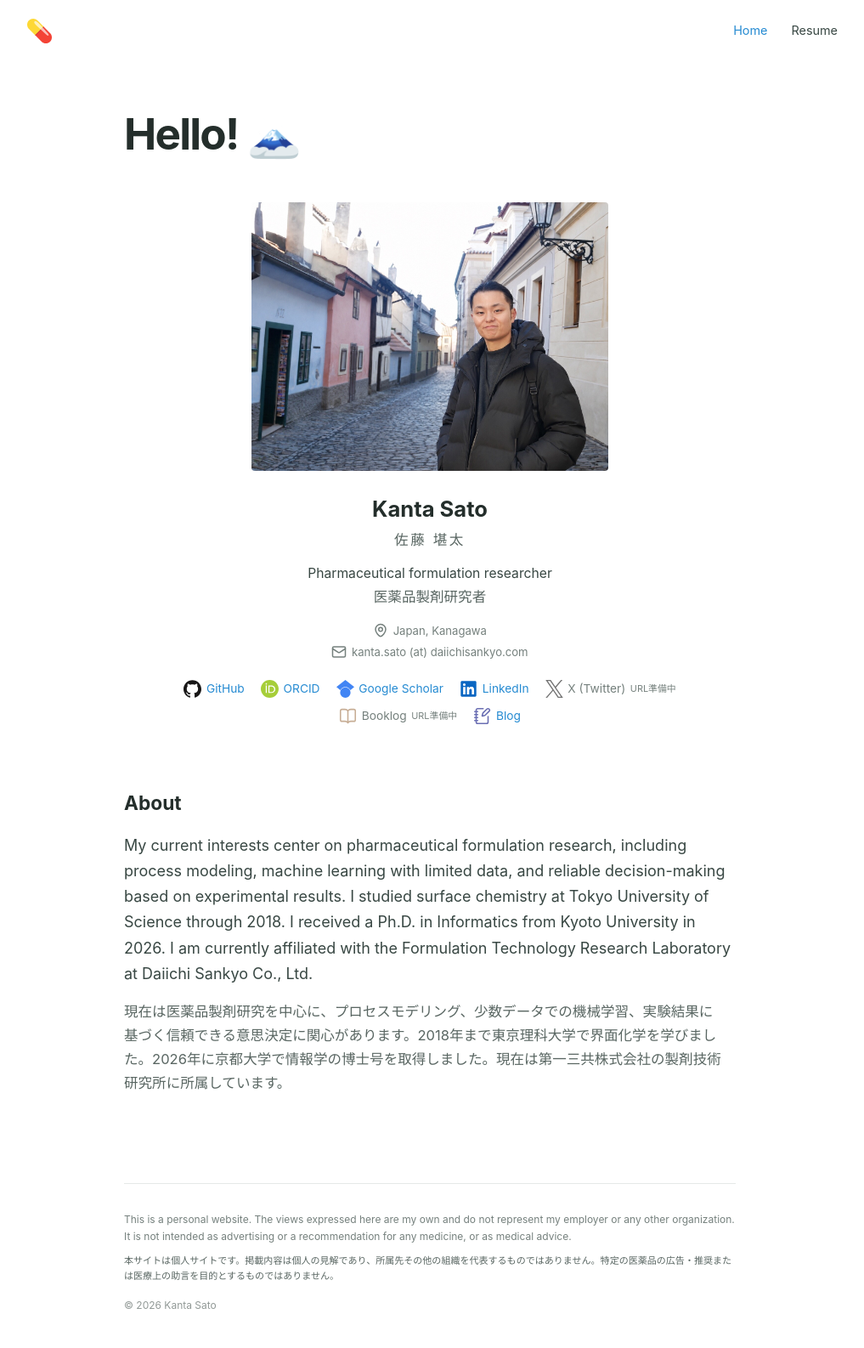
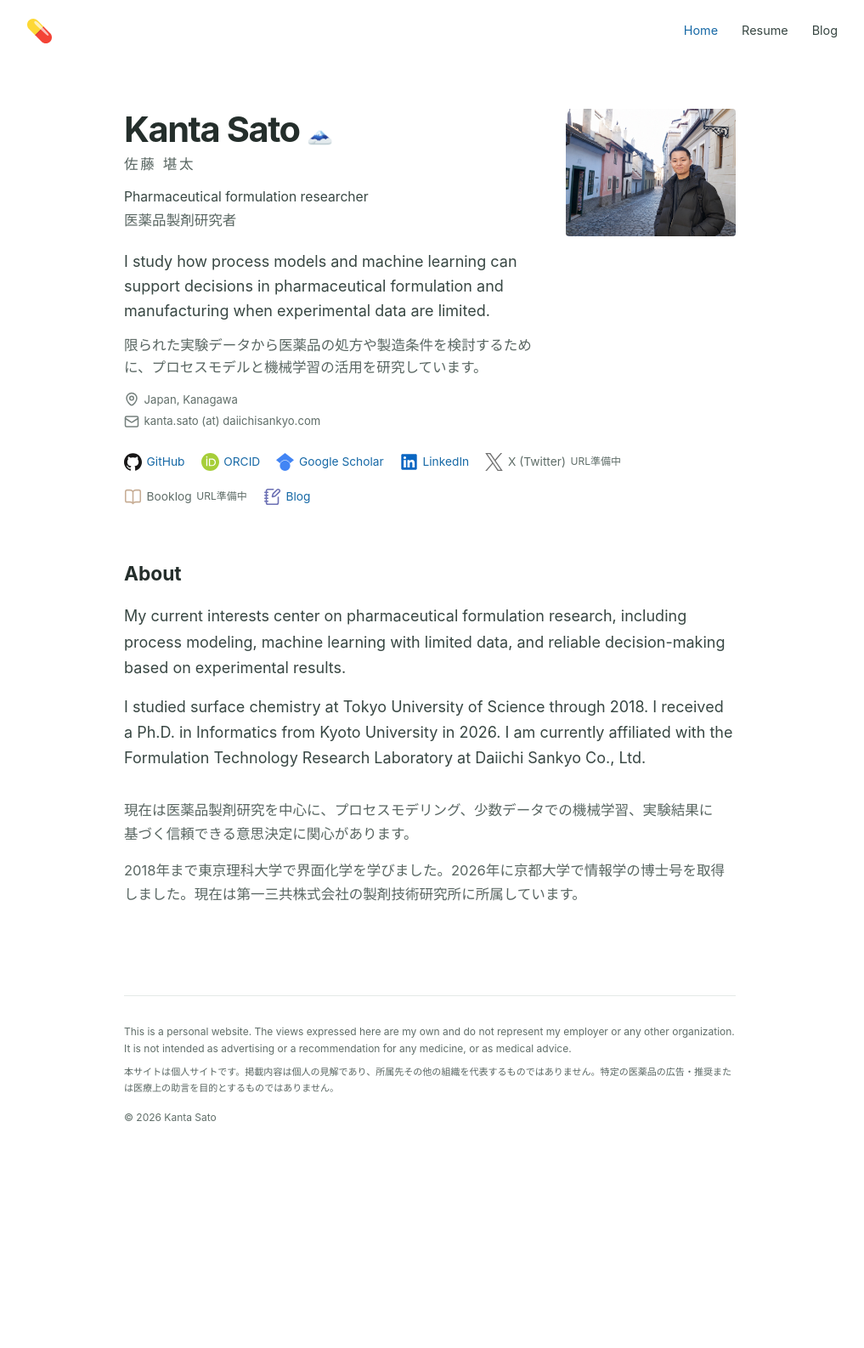
Before and after one commit to kanta-s/kanta-s.github.io, a Jekyll site: the page built from index.html, in a window 1280 px wide. Shown: the whole page at 85% size, without its empty margins (134-1151 px from the left). Built offline with Jekyll 4.4.1, drawn with Linux system fonts in a browser that asks for light colours; after the commit the page ends 1365 px from its top, so only the background shows below that.

Commit message:
Improve profile introduction, blog navigation, and readability

```diff
--- a/_layouts/default.html
+++ b/_layouts/default.html
@@ -1,13 +1,19 @@
 <!doctype html>
-<html lang="{{ site.lang | default: 'en' }}">
+<html lang="{{ page.lang | default: site.lang | default: 'en' | escape }}">
   <head>
     <meta charset="utf-8">
     <meta name="viewport" content="width=device-width, initial-scale=1">
     <meta name="description" content="{{ page.description | default: site.description | escape }}">
     <meta name="theme-color" content="#ffffff">
-    <title>{% if page.title %}{{ page.title }} | {% endif %}{{ site.title }}</title>
+    {% capture document_title %}{% if page.nav == 'home' %}{{ site.title }}（佐藤 堪太） | Pharmaceutical formulation research{% else %}{% if page.title %}{{ page.title }} | {% endif %}{{ site.title }}{% endif %}{% endcapture %}
+    <title>{{ document_title | strip | escape }}</title>
+    <link rel="canonical" href="{{ page.url | absolute_url }}">
+    <meta property="og:title" content="{{ document_title | strip | escape }}">
+    <meta property="og:description" content="{{ page.description | default: site.description | escape }}">
+    <meta property="og:url" content="{{ page.url | absolute_url }}">
+    <meta property="og:type" content="{% if page.layout == 'post' %}article{% else %}website{% endif %}">
     <link rel="icon" href="{{ '/assets/img/favicon.svg' | relative_url }}" type="image/svg+xml">
-    <link rel="stylesheet" href="{{ '/assets/css/style.css' | relative_url }}">
+    <link rel="stylesheet" href="{{ '/assets/css/style.css' | relative_url }}?v={{ site.time | date: '%s' }}">
   </head>
   <body>
     <div class="site-shell">
@@ -19,6 +25,7 @@
           <nav class="main-nav" aria-label="Main navigation">
             <a href="{{ '/' | relative_url }}"{% if page.nav == 'home' %} aria-current="page"{% endif %}>Home</a>
             <a href="{{ '/resume/' | relative_url }}"{% if page.nav == 'resume' %} aria-current="page"{% endif %}>Resume</a>
+            <a href="{{ '/blog/' | relative_url }}"{% if page.nav == 'blog' or page.layout == 'post' %} aria-current="page"{% endif %}>Blog</a>
           </nav>
         </div>
       </header>
--- a/assets/css/style.scss
+++ b/assets/css/style.scss
@@ -1,6 +1,6 @@
 ---
 ---
-:root{--ink:#384743;--heading:#242e2b;--muted:#75807d;--line:#e5e9e7;--link:#268bd2}
+:root{--ink:#384743;--heading:#242e2b;--muted:#5f6d68;--line:#e5e9e7;--link:#1769a6}
 *{box-sizing:border-box}
 html{background:#fff;color:var(--ink);scroll-behavior:smooth}
 body{min-height:100vh;margin:0;background:#fff;color:var(--ink);font-family:"PT Sans",-apple-system,BlinkMacSystemFont,"Segoe UI","Yu Gothic","Hiragino Kaku Gothic ProN",Arial,sans-serif;font-size:18px;line-height:1.68;text-rendering:optimizeLegibility}
@@ -8,12 +8,12 @@ a{color:var(--link)}a:focus-visible{outline:2px solid var(--link);outline-offset
 .site-shell{min-height:100vh;display:flex;flex-direction:column}.site-header{background:#fff}
 .header-inner{width:min(90%,960px);min-height:72px;margin-inline:auto;display:flex;align-items:center;justify-content:space-between;gap:2rem}
 .brand-mark{width:40px;height:40px;display:inline-grid;place-items:center;text-decoration:none}.brand-mark img{width:31px;height:31px;display:block}
-.main-nav{display:flex;gap:1.75rem;font-size:.9rem}.main-nav a{padding:.35rem 0;color:var(--ink);text-decoration:none}.main-nav a:hover,.main-nav a[aria-current=page]{color:var(--link)}
+.main-nav{display:flex;gap:1.75rem;font-size:.9rem}.main-nav a{padding:.5rem 0;color:var(--ink);text-decoration:none}.main-nav a:hover,.main-nav a[aria-current=page]{color:var(--link)}
 .page-frame{width:min(88%,720px);margin-inline:auto;flex:1;padding:3.5rem 0 5.5rem}h1,h2,h3,dt{color:var(--heading)}h1{margin:0 0 3.2rem;font-size:clamp(2.25rem,7vw,3.2rem);font-weight:700;letter-spacing:-.035em;line-height:1.15}h2{margin:0 0 1rem;font-size:1.42rem;font-weight:700}p{margin:0 0 1rem}p[lang=ja],dd[lang=ja]{color:#596662;font-size:.92em}
-.profile-intro{text-align:center}.portrait{width:min(100%,420px);height:auto;margin:0 auto 1.5rem;display:block;border-radius:4px}.profile-intro h2{margin-bottom:0;font-size:1.6rem}.name-japanese{margin:.1rem 0 .75rem;color:var(--muted);font-size:.82rem;letter-spacing:.16em}.role-line{margin:0;font-size:.98rem}.role-line-ja{margin-top:.05rem;color:var(--muted);font-size:.84rem}.profile-details{margin:.85rem 0 0;display:flex;flex-direction:column;align-items:center;gap:.2rem;color:var(--muted);font-size:.82rem;font-style:normal}.profile-details p{margin:0;display:inline-flex;align-items:center;gap:.35rem;overflow-wrap:anywhere}.profile-details img{width:18px;height:18px;display:block;flex:0 0 auto}
-.profile-links{margin:1.3rem 0 0;display:flex;justify-content:center;flex-wrap:wrap;gap:.55rem 1.2rem;font-size:.86rem}.profile-links a,.profile-link{display:inline-flex;align-items:center;gap:.35rem;text-decoration:none}.profile-links img{width:21px;height:21px;display:block;flex:0 0 auto}.is-pending{color:var(--muted)}.is-pending img{opacity:.55}.profile-links small{font-size:.68rem;font-weight:400}
-.about-section{margin-top:4.5rem}.resume-section{margin-top:3.75rem}.about-section p,.resume-summary{max-width:68ch}.resume-page h1{margin-bottom:0}.page-subtitle{margin:.15rem 0 1.6rem;color:var(--muted)}.resume-summary{margin:0}.resume-list{display:grid;gap:2.25rem}.resume-entry-header{display:grid;grid-template-columns:minmax(0,1fr) auto;align-items:baseline;gap:.75rem 1.5rem}.resume-date{margin:0;color:var(--muted);font-size:.9rem;font-variant-numeric:tabular-nums;font-weight:400;line-height:1.45;white-space:nowrap}.resume-entry-header h3{margin:0;font-size:1.28rem;font-weight:700;line-height:1.3}.resume-position{margin:.18rem 0 0;color:var(--ink);font-size:1rem}.resume-detail{margin:.35rem 0 0;color:var(--muted);font-size:.9rem;line-height:1.55}.resume-detail+.resume-detail{margin-top:.08rem}.plain-list{margin:0;padding-left:1.2rem}.plain-list li+li{margin-top:.35rem}
+.profile-intro{text-align:left}.profile-overview{display:grid;grid-template-columns:minmax(0,1fr) 200px;align-items:start;gap:2rem}.profile-copy{min-width:0}.profile-copy h1{margin:0;font-size:clamp(2rem,5vw,2.6rem);line-height:1.2}.profile-copy h1 span{font-size:.6em;vertical-align:.08em}.portrait{width:200px;max-width:100%;height:auto;margin:0;display:block;border-radius:4px}.research-summary{margin:1.25rem 0 0;line-height:1.6}.research-summary+.research-summary{margin-top:.75rem}.name-japanese{margin:.1rem 0 .75rem;color:var(--muted);font-size:.82rem;letter-spacing:.16em}.role-line{margin:0;font-size:.98rem}.role-line-ja{margin-top:.05rem;color:var(--muted);font-size:.84rem}.profile-details{margin:.85rem 0 0;display:flex;flex-direction:column;align-items:flex-start;gap:.2rem;color:var(--muted);font-size:.82rem;font-style:normal}.profile-details p{margin:0;display:inline-flex;align-items:center;gap:.35rem;overflow-wrap:anywhere}.profile-details img{width:18px;height:18px;display:block;flex:0 0 auto}
+.profile-links{margin:1.3rem 0 0;display:flex;justify-content:flex-start;flex-wrap:wrap;gap:.55rem 1.2rem;font-size:.86rem}.profile-links a,.profile-link{display:inline-flex;align-items:center;gap:.35rem;min-height:32px;text-decoration:none}.profile-links img{width:21px;height:21px;display:block;flex:0 0 auto}.is-pending{color:var(--muted)}.is-pending img{opacity:.55}.profile-links small{font-size:.75rem;font-weight:400}
+.about-section{margin-top:3.5rem}.about-language+.about-language{margin-top:2rem}.resume-section{margin-top:3.75rem}.about-section p,.resume-summary{max-width:68ch}.resume-page h1{margin-bottom:0}.page-subtitle{margin:.15rem 0 1.6rem;color:var(--muted)}.resume-summary{margin:0}.resume-list{display:grid;gap:2.25rem}.resume-entry-header{display:grid;grid-template-columns:minmax(0,1fr) auto;align-items:baseline;gap:.75rem 1.5rem}.resume-date{margin:0;color:var(--muted);font-size:.9rem;font-variant-numeric:tabular-nums;font-weight:400;line-height:1.45;white-space:nowrap}.resume-entry-header h3{margin:0;font-size:1.28rem;font-weight:700;line-height:1.3}.resume-position{margin:.18rem 0 0;color:var(--ink);font-size:1rem}.resume-detail{margin:.35rem 0 0;color:var(--muted);font-size:.9rem;line-height:1.55}.resume-detail+.resume-detail{margin-top:.08rem}.plain-list{margin:0;padding-left:1.2rem}.plain-list li+li{margin-top:.35rem}
 .blog-page h1{margin-bottom:2.4rem}.post-list{display:grid;gap:2.3rem}.post-entry{padding-bottom:2.3rem;border-bottom:1px solid var(--line)}.post-entry:last-child{padding-bottom:0;border-bottom:0}.post-entry time,.post-header time{display:block;color:var(--muted);font-size:.82rem;font-variant-numeric:tabular-nums}.post-entry h2{margin:.2rem 0 .35rem;font-size:1.3rem;line-height:1.35}.post-entry h2 a{color:var(--heading);text-decoration:none}.post-entry h2 a:hover{color:var(--link)}.post-entry p{margin:0;color:var(--muted);font-size:.95rem}.blog-empty{color:var(--muted)}.back-link{margin:0 0 2.3rem;font-size:.9rem}.back-link a{text-decoration:none}.post-header{margin-bottom:2.5rem}.post-header h1{margin-bottom:.5rem}.post-content{max-width:68ch}.post-content h2{margin:2.4rem 0 .75rem}.post-content h3{margin:1.8rem 0 .6rem;font-size:1.12rem}.post-content img{max-width:100%;height:auto}.post-content pre{max-width:100%;overflow-x:auto;padding:1rem;background:#f6f8f7;border:1px solid var(--line);border-radius:4px;font-size:.85rem}.post-content code{overflow-wrap:anywhere}
-.site-footer{margin-top:auto}.footer-inner{width:min(88%,720px);margin-inline:auto;padding:2rem 0 2.5rem;border-top:1px solid var(--line);color:var(--muted);font-size:.75rem;line-height:1.65}.footer-inner p{margin-bottom:.55rem}.footer-inner .copyright{margin:1rem 0 0;color:#919996}
-@media(max-width:600px){body{font-size:17px}.header-inner{min-height:64px}.main-nav{gap:1.15rem}.page-frame{padding-top:2.6rem}h1{margin-bottom:2.5rem}.about-section{margin-top:3.5rem}.resume-section{margin-top:3.25rem}.resume-entry-header{gap:.5rem 1rem}.resume-entry-header h3{font-size:1.16rem}.resume-date{font-size:.84rem}}
+.site-footer{margin-top:auto}.footer-inner{width:min(88%,720px);margin-inline:auto;padding:2rem 0 2.5rem;border-top:1px solid var(--line);color:var(--muted);font-size:.75rem;line-height:1.65}.footer-inner p{margin-bottom:.55rem}.footer-inner .copyright{margin:1rem 0 0;color:var(--muted)}
+@media(max-width:600px){body{font-size:17px}.header-inner{min-height:64px}.main-nav{gap:1.15rem}.page-frame{padding-top:2.6rem}.profile-overview{grid-template-columns:minmax(0,1fr);gap:1.5rem}.portrait{width:180px}.profile-copy h1{font-size:2.25rem}h1{margin-bottom:2.5rem}.about-section{margin-top:3.5rem}.resume-section{margin-top:3.25rem}.resume-entry-header{gap:.5rem 1rem}.resume-entry-header h3{font-size:1.16rem}.resume-date{font-size:.84rem}}
 @media(prefers-reduced-motion:reduce){*{scroll-behavior:auto!important}}
--- a/blog/index.html
+++ b/blog/index.html
@@ -1,6 +1,7 @@
 ---
 layout: default
 title: Blog
+nav: blog
 description: Personal notes by Kanta Sato.
 ---
 <main class="page-frame blog-page">
--- a/index.html
+++ b/index.html
@@ -1,17 +1,21 @@
 ---
 layout: default
 nav: home
-description: The personal website of Kanta Sato, a pharmaceutical formulation researcher.
+description: Kanta Sato (佐藤 堪太) — pharmaceutical formulation research, process modeling, and machine learning with limited experimental data.
 ---
 <main class="page-frame home-page">
-  <h1>Hello! <span aria-hidden="true">🗻</span></h1>
-
   <section class="profile-intro" aria-labelledby="profile-name">
-    <img class="portrait" src="{{ '/assets/img/profile.jpeg' | relative_url }}" alt="Portrait of Kanta Sato" width="1447" height="1087">
-    <h2 id="profile-name">Kanta Sato</h2>
-    <p class="name-japanese" lang="ja">佐藤 堪太</p>
-    <p class="role-line">Pharmaceutical formulation researcher</p>
-    <p class="role-line role-line-ja" lang="ja">医薬品製剤研究者</p>
+    <div class="profile-overview">
+      <div class="profile-copy">
+        <h1 id="profile-name">Kanta Sato <span aria-hidden="true">🗻</span></h1>
+        <p class="name-japanese" lang="ja">佐藤 堪太</p>
+        <p class="role-line">Pharmaceutical formulation researcher</p>
+        <p class="role-line role-line-ja" lang="ja">医薬品製剤研究者</p>
+        <p class="research-summary">I study how process models and machine learning can support decisions in pharmaceutical formulation and manufacturing when experimental data are limited.</p>
+        <p class="research-summary" lang="ja">限られた実験データから医薬品の処方や製造条件を検討するために、プロセスモデルと機械学習の活用を研究しています。</p>
+      </div>
+      <img class="portrait" src="{{ '/assets/img/profile.jpeg' | relative_url }}" alt="Portrait of Kanta Sato" width="1447" height="1087">
+    </div>
 
     <address class="profile-details" aria-label="Location and email">
       <p><img src="{{ '/assets/img/icons/map-pin.svg' | relative_url }}" alt="" aria-hidden="true"><span>Japan, Kanagawa</span></p>
@@ -39,7 +43,13 @@ description: The personal website of Kanta Sato, a pharmaceutical formulation re
 
   <section class="about-section" aria-labelledby="about-title">
     <h2 id="about-title">About</h2>
-    <p>My current interests center on pharmaceutical formulation research, including process modeling, machine learning with limited data, and reliable decision-making based on experimental results. I studied surface chemistry at Tokyo University of Science through 2018. I received a Ph.D. in Informatics from Kyoto University in 2026. I am currently affiliated with the Formulation Technology Research Laboratory at Daiichi Sankyo Co., Ltd.</p>
-    <p lang="ja">現在は医薬品製剤研究を中心に、プロセスモデリング、少数データでの機械学習、実験結果に基づく信頼できる意思決定に関心があります。2018年まで東京理科大学で界面化学を学びました。2026年に京都大学で情報学の博士号を取得しました。現在は第一三共株式会社の製剤技術研究所に所属しています。</p>
+    <div class="about-language" lang="en">
+      <p>My current interests center on pharmaceutical formulation research, including process modeling, machine learning with limited data, and reliable decision-making based on experimental results.</p>
+      <p>I studied surface chemistry at Tokyo University of Science through 2018. I received a Ph.D. in Informatics from Kyoto University in 2026. I am currently affiliated with the Formulation Technology Research Laboratory at Daiichi Sankyo Co., Ltd.</p>
+    </div>
+    <div class="about-language" lang="ja">
+      <p lang="ja">現在は医薬品製剤研究を中心に、プロセスモデリング、少数データでの機械学習、実験結果に基づく信頼できる意思決定に関心があります。</p>
+      <p lang="ja">2018年まで東京理科大学で界面化学を学びました。2026年に京都大学で情報学の博士号を取得しました。現在は第一三共株式会社の製剤技術研究所に所属しています。</p>
+    </div>
   </section>
 </main>
```
